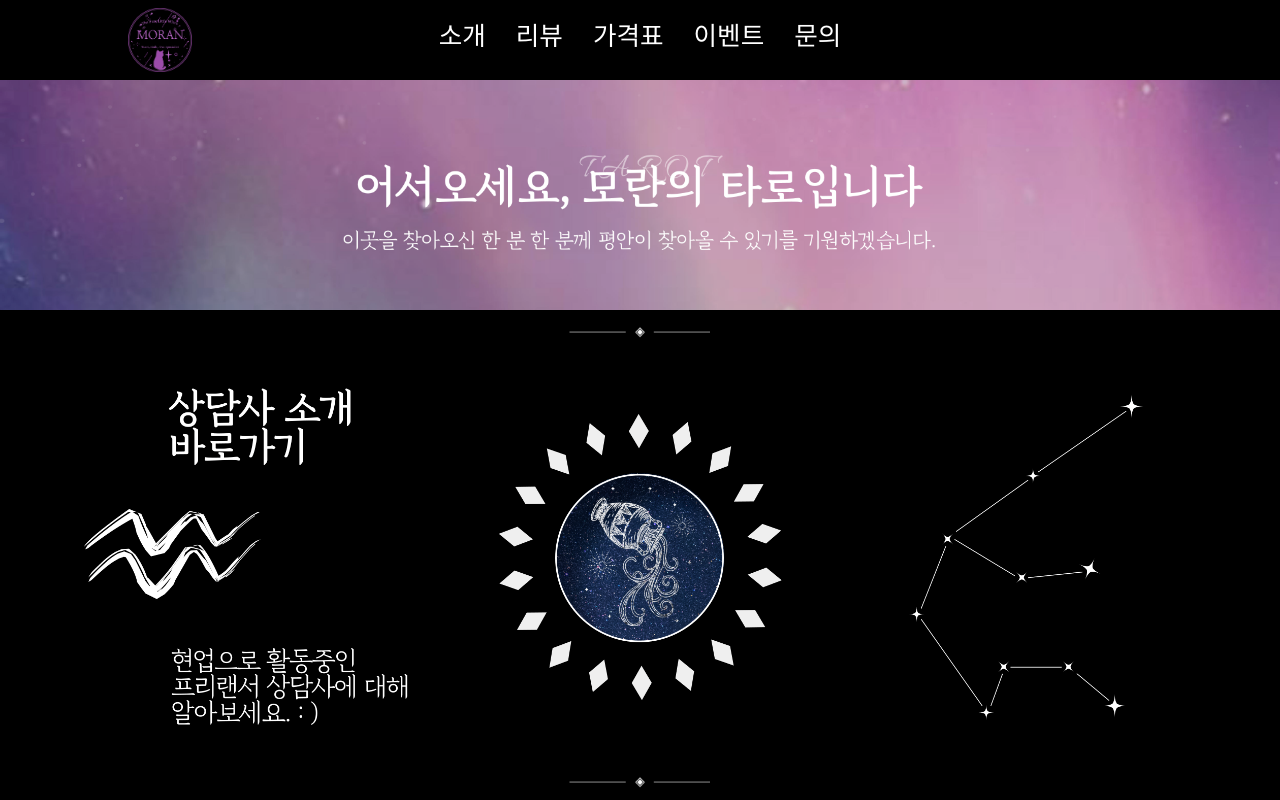
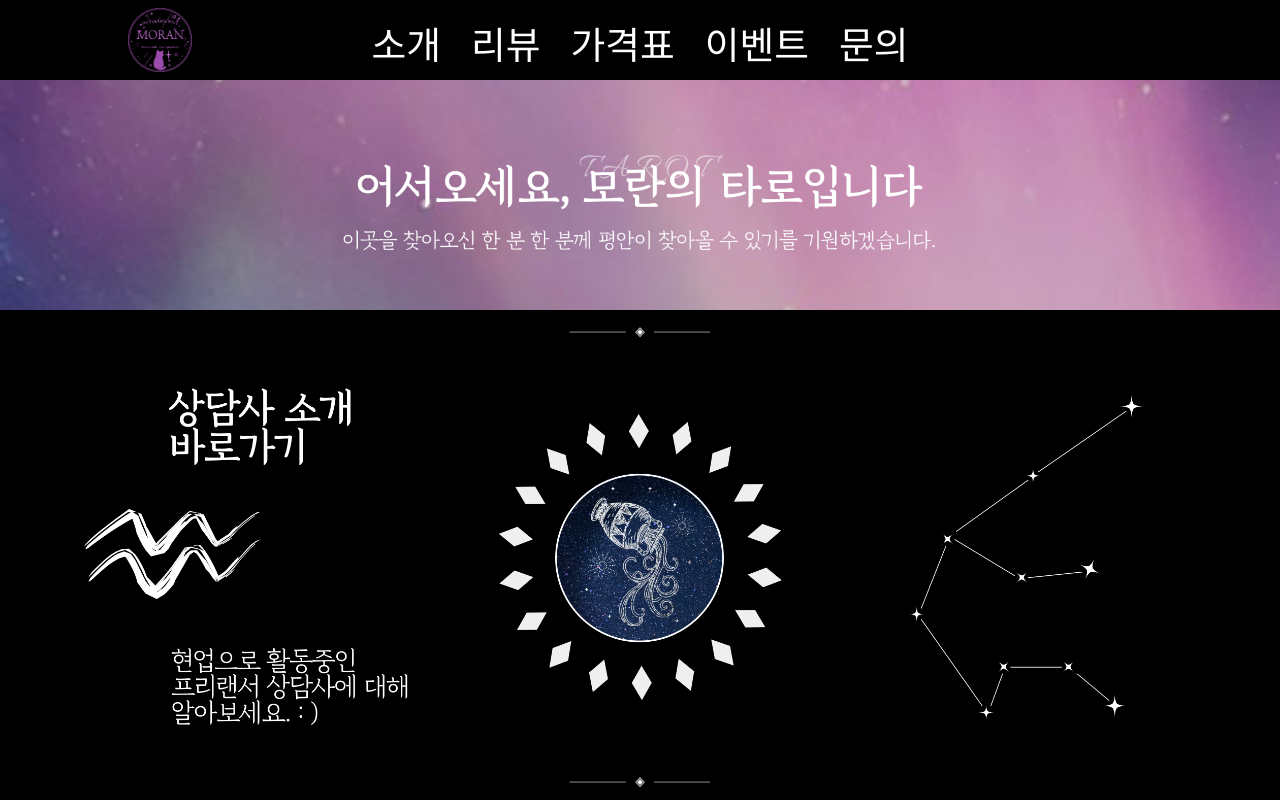
Before and after one commit to hjeepark/hjeepark.github.io, a website: page index.html in a window 1280 px wide. Shown: the top 800 px of the page. Drawn offline with Linux system fonts and the light colour scheme; a web font is replaced by a local one.

Commit message:
home.css

```diff
--- a/home.css
+++ b/home.css
@@ -57,7 +57,7 @@ head {
       background-color:#00000000;
       color: #ffffff;
       text-align: center;
-      font-size:2vw;
+      font-size:1cm;
       font-family: "Diphylleia", serif;
       font-weight: 400;
       font-style: normal;
```
